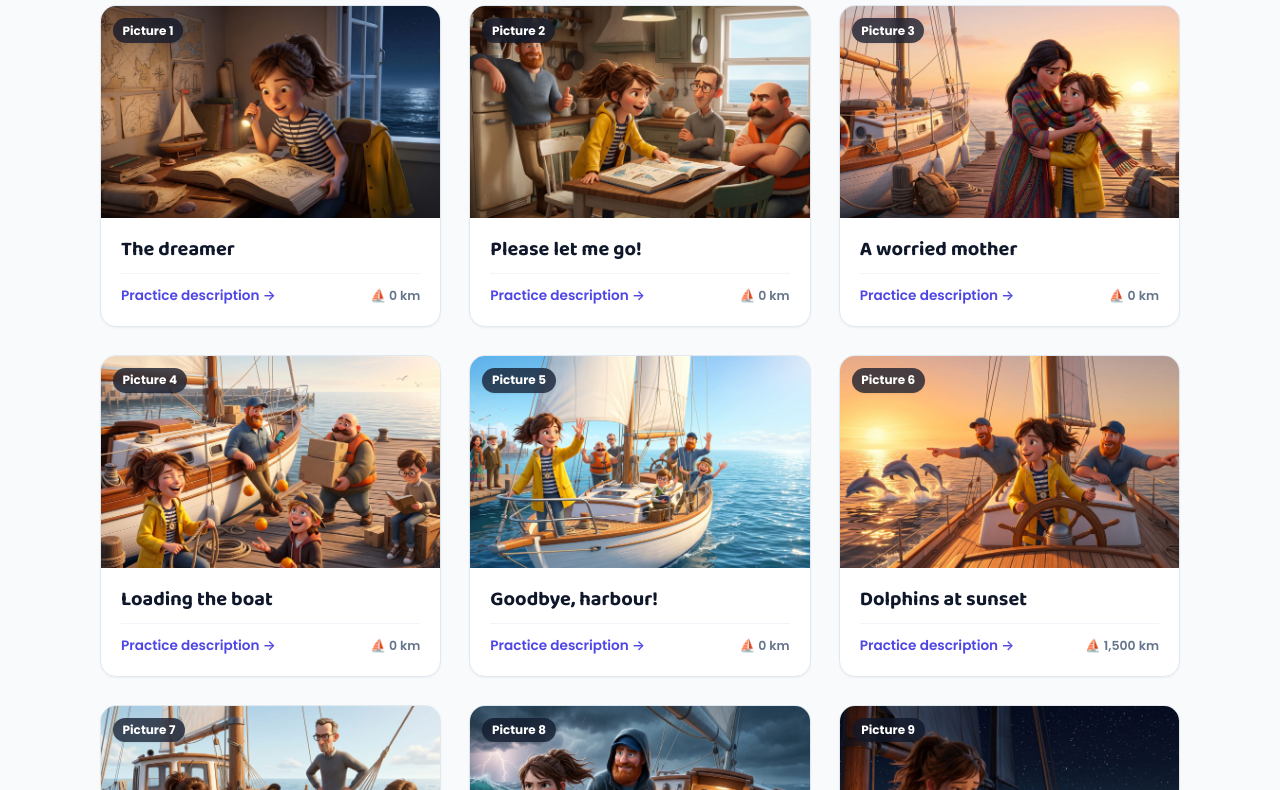
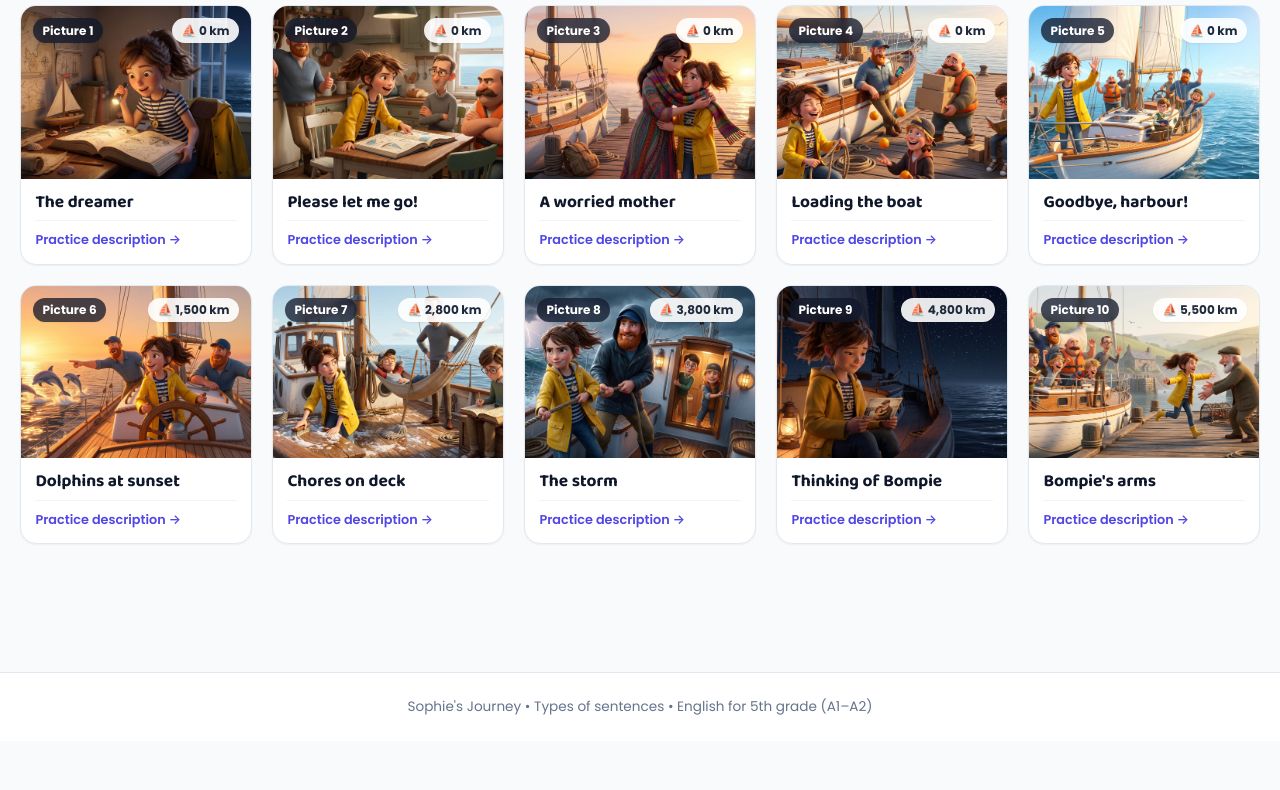
Before and after one commit to diegoalj9202/sophies-journey, a plain HTML site: page index.html in a window 1280 px wide. Shown: the part 59-849 px from the top of the page. After the commit the page ends 800 px from the top, so only its background shows below. Drawn offline with Linux system fonts and the light colour scheme.

Commit message:
Gallery: 2 rows of 5 that fit one computer screen
- 5 columns from 1024px, 2 on tablets, 1 on phones
- Grid width is capped by screen height so both rows always fit without scrolling
- Wider page on large screens; 4:3 thumbnails; km shown as a badge on the picture

Co-Authored-By: Claude Opus 5.5 <noreply@anthropic.com>

```diff
--- a/script.js
+++ b/script.js
@@ -647,13 +647,13 @@ function renderGallery() {
     card.innerHTML = `
       <div class="card-media">
         <span class="card-number-badge">Picture ${index + 1}</span>
+        <span class="card-km-badge">⛵ ${formatKm(item.km)} km</span>
         <img alt="${escapeHtml(item.alt)}" loading="lazy" />
       </div>
       <div class="card-body">
         <h2 class="card-title">${escapeHtml(item.title)}</h2>
         <div class="card-footer">
           <span class="card-action-text">Practice description &rarr;</span>
-          <span class="card-km">⛵ ${formatKm(item.km)} km</span>
         </div>
       </div>
     `;
--- a/style.css
+++ b/style.css
@@ -1488,3 +1488,88 @@ mark.hl .joiner {
 /* Buttons sit under the levels, so the next step is always right below the newest content */
 .activity-controls-panel .levels-stack { order: 0; }
 .activity-controls-panel .buttons-group { order: 1; }
+
+/* ==========================================================================
+   GALLERY: 2 rows of 5 on computers, 2 columns on tablets, 1 on phones
+   ========================================================================== */
+.card-media {
+  aspect-ratio: 16 / 9; /* same shape as the pictures, so nothing is cropped */
+}
+
+@media (min-width: 1200px) {
+  .container {
+    max-width: 1840px;
+  }
+}
+
+@media (min-width: 1024px) {
+  .gallery-grid {
+    grid-template-columns: repeat(5, minmax(0, 1fr));
+    gap: 1.25rem;
+  }
+
+  .gallery-grid .card-body {
+    padding: 0.8rem 0.9rem 0.9rem;
+  }
+
+  .gallery-grid .card-title {
+    font-size: 1.08rem;
+    margin-bottom: 0.5rem;
+  }
+
+  .gallery-grid .card-footer {
+    padding-top: 0.55rem;
+    gap: 0.5rem;
+  }
+
+  .gallery-grid .card-action-text {
+    font-size: 0.8rem;
+  }
+}
+
+@media (min-width: 641px) and (max-width: 1023px) {
+  .gallery-grid {
+    grid-template-columns: repeat(2, minmax(0, 1fr));
+    gap: 1.25rem;
+  }
+}
+
+/* Computers: slightly taller thumbnails and a width that always lets both rows fit on screen */
+@media (min-width: 1024px) {
+  .gallery-grid {
+    max-width: calc(333.3vh - 800px);
+    margin-inline: auto;
+  }
+
+  .gallery-grid .card-media {
+    aspect-ratio: 4 / 3;
+  }
+
+  .app-main:has(#gallery-view.active) {
+    padding-bottom: 1rem;
+  }
+}
+
+/* km badge on the gallery picture (top right) */
+.card-km-badge {
+  position: absolute;
+  top: 0.75rem;
+  right: 0.75rem;
+  z-index: 1;
+  background: rgba(255, 255, 255, 0.9);
+  color: var(--text-main);
+  font-size: 0.75rem;
+  font-weight: 700;
+  padding: 0.2rem 0.6rem;
+  border-radius: var(--radius-pill);
+  box-shadow: var(--shadow-sm);
+  white-space: nowrap;
+}
+
+.card-number-badge {
+  z-index: 1;
+}
+
+.card-action-text {
+  white-space: nowrap;
+}
```
